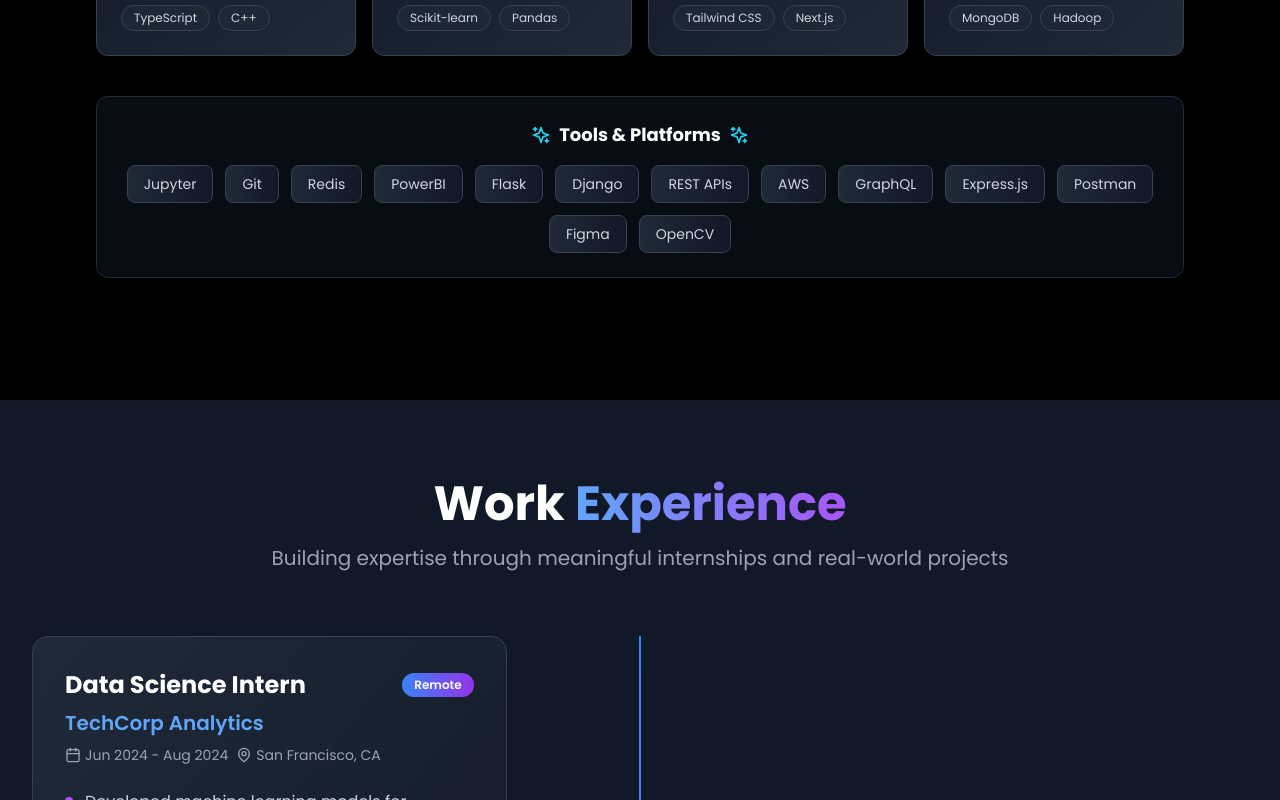
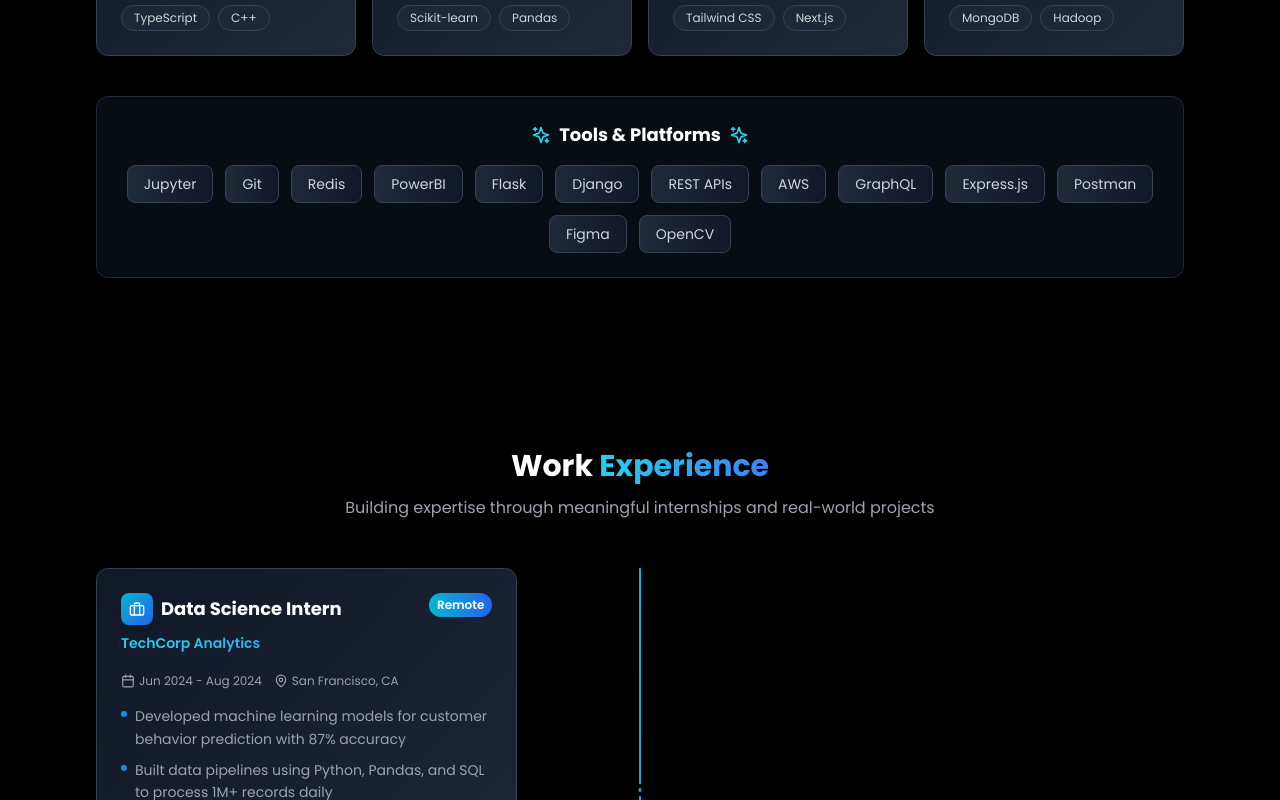
Before and after one commit to ryuzaki-ved/portfolio_website, a React (Vite) app: page / in a window 1280 px wide. Shown: the part 2000-2800 px from the top of the page. Built offline with nearby package versions, Linux system fonts and the light colour scheme.

Commit message:
Experience UI Updated

```diff
--- a/src/components/Contact.tsx
+++ b/src/components/Contact.tsx
@@ -5,7 +5,6 @@ const Contact = () => {
   const [formData, setFormData] = useState({
     name: '',
     email: '',
-    subject: '',
     message: ''
   });
 
@@ -18,129 +17,97 @@ const Contact = () => {
 
   const handleSubmit = (e: React.FormEvent) => {
     e.preventDefault();
-    // Handle form submission here
     console.log('Form submitted:', formData);
   };
 
   const contactInfo = [
     {
-      icon: <Mail className="w-6 h-6" />,
+      icon: <Mail className="w-5 h-5" />,
       title: 'Email',
       value: 'dindorevedant28@email.com',
-      link: 'mailto:vedant.dindore@email.com'
+      link: 'mailto:dindorevedant28@email.com',
+      color: 'from-cyan-500 to-blue-600'
     },
     {
-      icon: <Phone className="w-6 h-6" />,
+      icon: <Phone className="w-5 h-5" />,
       title: 'Phone',
       value: '+1 (555) 123-4567',
-      link: 'tel:+15551234567'
+      link: 'tel:+15551234567',
+      color: 'from-emerald-500 to-teal-600'
     },
     {
-      icon: <MapPin className="w-6 h-6" />,
+      icon: <MapPin className="w-5 h-5" />,
       title: 'Location',
       value: 'San Francisco, CA',
-      link: 'https://maps.google.com'
+      link: 'https://maps.google.com',
+      color: 'from-orange-500 to-amber-600'
     }
   ];
 
   const socialLinks = [
     {
-      icon: <Github className="w-6 h-6" />,
+      icon: <Github className="w-5 h-5" />,
       name: 'GitHub',
-      url: 'https://github.com',
-      color: 'hover:text-gray-400'
+      url: 'https://github.com'
     },
     {
-      icon: <Linkedin className="w-6 h-6" />,
+      icon: <Linkedin className="w-5 h-5" />,
       name: 'LinkedIn',
-      url: 'https://linkedin.com',
-      color: 'hover:text-blue-400'
+      url: 'https://linkedin.com'
     },
     {
-      icon: <Twitter className="w-6 h-6" />,
+      icon: <Twitter className="w-5 h-5" />,
       name: 'Twitter',
-      url: 'https://twitter.com',
-      color: 'hover:text-sky-400'
+      url: 'https://twitter.com'
     },
     {
-      icon: <MessageCircle className="w-6 h-6" />,
+      icon: <MessageCircle className="w-5 h-5" />,
       name: 'Discord',
-      url: 'https://discord.com',
-      color: 'hover:text-purple-400'
+      url: 'https://discord.com'
     }
   ];
 
   return (
-    <section id="contact" className="py-20 bg-gray-900" data-animation="animate-fade-in">
-      <div className="max-w-7xl mx-auto px-4 sm:px-6 lg:px-8">
-        <div className="text-center mb-16">
-          <h2 className="text-4xl sm:text-5xl font-bold text-white mb-4">
-            Get In <span className="bg-gradient-to-r from-blue-400 to-purple-500 bg-clip-text text-transparent">Touch</span>
+    <section id="contact" className="min-h-screen flex items-center justify-center bg-black py-12" data-animation="animate-fade-in">
+      <div className="max-w-6xl mx-auto px-4 sm:px-6 lg:px-8 w-full">
+        <div className="text-center mb-12">
+          <h2 className="text-3xl font-bold text-white mb-3">
+            Get In <span className="bg-gradient-to-r from-cyan-400 to-blue-500 bg-clip-text text-transparent">Touch</span>
           </h2>
-          <p className="text-xl text-gray-400 max-w-3xl mx-auto">
-            Ready to start the next chapter of my career. Let's discuss how I can contribute to your team!
+          <p className="text-base text-gray-400 max-w-2xl mx-auto">
+            Ready to discuss opportunities or collaborate on exciting projects
           </p>
         </div>
 
-        <div className="grid lg:grid-cols-2 gap-12">
-          {/* Contact Information */}
-          <div className="space-y-8" data-stagger>
-            <div>
-              <h3 className="text-2xl font-bold text-white mb-6">Let's Connect</h3>
-              <p className="text-gray-400 leading-relaxed mb-8">
-                I'm actively seeking full-time opportunities where I can apply my skills in software development,
-                data science, and machine learning. Whether you have a position available or just want to chat
-                about technology, I'd love to hear from you!
-              </p>
-            </div>
-
-            {/* Contact Info Cards */}
-            <div className="space-y-4">
+        <div className="grid md:grid-cols-3 gap-6 mb-10">
           {contactInfo.map((info, index) => (
             <a
               key={index}
               href={info.link}
-                  className="flex items-center space-x-4 magical-card bg-gradient-to-br from-gray-800 to-gray-900 p-6 rounded-xl border border-gray-700 hover:border-purple-500/50"
+              className="magical-card group relative bg-gradient-to-br from-gray-900 to-gray-800 p-6 rounded-xl border border-gray-700 hover:border-gray-600 transition-all duration-300 overflow-hidden"
+              data-stagger
             >
-                  <div className="bg-gradient-to-br from-blue-500 to-purple-600 p-3 rounded-lg text-white">
+              <div className={`absolute inset-0 bg-gradient-to-br ${info.color} opacity-0 group-hover:opacity-10 transition-opacity duration-300`}></div>
+
+              <div className="relative z-10">
+                <div className={`inline-flex p-3 rounded-lg bg-gradient-to-br ${info.color} mb-3 shadow-lg transform transition-all duration-300 group-hover:scale-110 group-hover:rotate-3`}>
+                  <div className="text-white">
                     {info.icon}
                   </div>
-                  <div>
-                    <h4 className="text-white font-semibold">{info.title}</h4>
-                    <p className="text-gray-400">{info.value}</p>
+                </div>
+                <h4 className="text-white font-semibold mb-1 text-sm">{info.title}</h4>
+                <p className="text-gray-400 text-sm">{info.value}</p>
               </div>
             </a>
           ))}
         </div>
 
-            {/* Social Links */}
+        <div className="grid md:grid-cols-2 gap-6">
+          <div className="magical-card bg-gradient-to-br from-gray-900 to-gray-800 p-6 rounded-xl border border-gray-700 hover:border-gray-600 transition-all duration-300" data-stagger>
+            <h3 className="text-lg font-bold text-white mb-4">Send a Message</h3>
+
+            <form onSubmit={handleSubmit} className="space-y-4">
               <div>
-              <h4 className="text-white font-semibold mb-4">Follow Me</h4>
-              <div className="flex space-x-4">
-                {socialLinks.map((social, index) => (
-                  <a
-                    key={index}
-                    href={social.url}
-                    className={`bg-gray-800 p-3 rounded-lg text-gray-400 ${social.color} btn-hover`}
-                    aria-label={social.name}
-                  >
-                    {social.icon}
-                  </a>
-                ))}
-              </div>
-            </div>
-          </div>
-
-          {/* Contact Form */}
-          <div className="magical-card bg-gradient-to-br from-gray-800 to-gray-900 p-8 rounded-2xl border border-gray-700" data-stagger>
-            <h3 className="text-2xl font-bold text-white mb-6">Send Me a Message</h3>
-
-            <form onSubmit={handleSubmit} className="space-y-6">
-              <div className="grid md:grid-cols-2 gap-6">
-                <div>
-                  <label htmlFor="name" className="block text-gray-300 font-medium mb-2">
-                    Name *
-                  </label>
                 <input
                   type="text"
                   id="name"
@@ -148,15 +115,12 @@ const Contact = () => {
                   value={formData.name}
                   onChange={handleChange}
                   required
-                    className="w-full bg-gray-700 border border-gray-600 rounded-lg px-4 py-3 text-white placeholder-gray-400 focus:outline-none focus:border-purple-500 focus:ring-1 focus:ring-purple-500 transition-all duration-300 focus:scale-105"
+                  className="w-full bg-gray-800 border border-gray-700 rounded-lg px-4 py-3 text-white placeholder-gray-400 focus:outline-none focus:border-cyan-500 focus:ring-1 focus:ring-cyan-500 transition-all duration-300 text-sm"
                   placeholder="Your Name"
                 />
               </div>
 
               <div>
-                  <label htmlFor="email" className="block text-gray-300 font-medium mb-2">
-                    Email *
-                  </label>
                 <input
                   type="email"
                   id="email"
@@ -164,56 +128,60 @@ const Contact = () => {
                   value={formData.email}
                   onChange={handleChange}
                   required
-                    className="w-full bg-gray-700 border border-gray-600 rounded-lg px-4 py-3 text-white placeholder-gray-400 focus:outline-none focus:border-purple-500 focus:ring-1 focus:ring-purple-500 transition-all duration-300 focus:scale-105"
+                  className="w-full bg-gray-800 border border-gray-700 rounded-lg px-4 py-3 text-white placeholder-gray-400 focus:outline-none focus:border-cyan-500 focus:ring-1 focus:ring-cyan-500 transition-all duration-300 text-sm"
                   placeholder="your.email@example.com"
-                  />
-                </div>
-              </div>
-
-              <div>
-                <label htmlFor="subject" className="block text-gray-300 font-medium mb-2">
-                  Subject *
-                </label>
-                <input
-                  type="text"
-                  id="subject"
-                  name="subject"
-                  value={formData.subject}
-                  onChange={handleChange}
-                  required
-                  className="w-full bg-gray-700 border border-gray-600 rounded-lg px-4 py-3 text-white placeholder-gray-400 focus:outline-none focus:border-purple-500 focus:ring-1 focus:ring-purple-500 transition-all duration-300 focus:scale-105"
-                  placeholder="What's this about?"
                 />
               </div>
 
               <div>
-                <label htmlFor="message" className="block text-gray-300 font-medium mb-2">
-                  Message *
-                </label>
                 <textarea
                   id="message"
                   name="message"
                   value={formData.message}
                   onChange={handleChange}
                   required
-                  rows={6}
-                  className="w-full bg-gray-700 border border-gray-600 rounded-lg px-4 py-3 text-white placeholder-gray-400 focus:outline-none focus:border-purple-500 focus:ring-1 focus:ring-purple-500 transition-all duration-300 focus:scale-105 resize-none"
-                  placeholder="Tell me about your project, opportunity, or just say hello!"
+                  rows={4}
+                  className="w-full bg-gray-800 border border-gray-700 rounded-lg px-4 py-3 text-white placeholder-gray-400 focus:outline-none focus:border-cyan-500 focus:ring-1 focus:ring-cyan-500 transition-all duration-300 resize-none text-sm"
+                  placeholder="Your message..."
                 />
               </div>
 
               <button
                 type="submit"
-                className="w-full bg-gradient-to-r from-blue-500 to-purple-600 hover:from-blue-600 hover:to-purple-700 text-white font-semibold py-4 px-6 rounded-lg btn-hover flex items-center justify-center gap-2 hover:shadow-lg hover:shadow-purple-500/30 animate-glow"
+                className="w-full bg-gradient-to-r from-cyan-500 to-blue-600 hover:from-cyan-600 hover:to-blue-700 text-white font-semibold py-3 px-6 rounded-lg btn-hover flex items-center justify-center gap-2 transition-all duration-300 text-sm"
               >
-                <Send size={20} />
+                <Send size={16} />
                 Send Message
               </button>
             </form>
+          </div>
 
-            <div className="mt-6 text-center">
-              <p className="text-gray-400 text-sm">
-                I'll get back to you within 24 hours!
+          <div className="magical-card bg-gradient-to-br from-gray-900 to-gray-800 p-6 rounded-xl border border-gray-700 hover:border-gray-600 transition-all duration-300 flex flex-col" data-stagger>
+            <h3 className="text-lg font-bold text-white mb-4">Connect With Me</h3>
+
+            <p className="text-sm text-gray-400 leading-relaxed mb-6">
+              I'm actively seeking opportunities in software development, data science, and machine learning. Let's connect and explore how we can work together!
+            </p>
+
+            <div className="grid grid-cols-4 gap-3 mt-auto">
+              {socialLinks.map((social, index) => (
+                <a
+                  key={index}
+                  href={social.url}
+                  className="group relative bg-gray-800 hover:bg-gray-700 p-4 rounded-lg text-gray-400 transition-all duration-300 overflow-hidden flex items-center justify-center"
+                  aria-label={social.name}
+                >
+                  <div className="absolute inset-0 bg-gradient-to-br from-cyan-500 to-blue-600 opacity-0 group-hover:opacity-100 transition-opacity duration-300"></div>
+                  <div className="relative z-10 text-gray-400 group-hover:text-white transform transition-all duration-300 group-hover:scale-110 group-hover:-rotate-12">
+                    {social.icon}
+                  </div>
+                </a>
+              ))}
+            </div>
+
+            <div className="mt-6 pt-6 border-t border-gray-700">
+              <p className="text-gray-400 text-xs text-center">
+                Available for full-time opportunities and freelance projects
               </p>
             </div>
           </div>
--- a/src/components/Experience.tsx
+++ b/src/components/Experience.tsx
@@ -1,5 +1,5 @@
 import React from 'react';
-import { Calendar, MapPin, ExternalLink } from 'lucide-react';
+import { Calendar, MapPin, ExternalLink, Briefcase } from 'lucide-react';
 
 const Experience = () => {
   const experiences = [
@@ -15,8 +15,8 @@ const Experience = () => {
         'Created interactive dashboards using Tableau and Power BI for stakeholder reporting',
         'Collaborated with senior data scientists on feature engineering and model optimization'
       ],
-      technologies: ['Python', 'Scikit-learn', 'Pandas', 'SQL', 'Tableau', 'Machine Learning'],
-      color: 'from-blue-500 to-purple-600'
+      technologies: ['Python', 'Scikit-learn', 'Pandas', 'SQL', 'Tableau'],
+      color: 'from-cyan-500 to-blue-600'
     },
     {
       title: 'Full Stack Developer Intern',
@@ -30,8 +30,8 @@ const Experience = () => {
         'Integrated third-party payment systems and authentication services',
         'Participated in agile development cycles and code reviews with senior developers'
       ],
-      technologies: ['React', 'Node.js', 'MongoDB', 'Express.js', 'REST APIs', 'JavaScript'],
-      color: 'from-green-500 to-teal-600'
+      technologies: ['React', 'Node.js', 'MongoDB', 'Express.js', 'REST APIs'],
+      color: 'from-emerald-500 to-teal-600'
     },
     {
       title: 'Software Engineering Intern',
@@ -45,28 +45,27 @@ const Experience = () => {
         'Contributed to open-source projects and internal tool development',
         'Gained experience with version control, testing frameworks, and CI/CD pipelines'
       ],
-      technologies: ['C++', 'SQL', 'NoSQL', 'Git', 'Linux', 'Data Structures'],
-      color: 'from-purple-500 to-pink-600'
+      technologies: ['C++', 'SQL', 'NoSQL', 'Git', 'Linux'],
+      color: 'from-orange-500 to-amber-600'
     }
   ];
 
   return (
-    <section id="experience" className="py-20 bg-gray-900" data-animation="animate-fade-in">
-      <div className="max-w-7xl mx-auto px-4 sm:px-6 lg:px-8">
-        <div className="text-center mb-16">
-          <h2 className="text-4xl sm:text-5xl font-bold text-white mb-4">
-            Work <span className="bg-gradient-to-r from-blue-400 to-purple-500 bg-clip-text text-transparent">Experience</span>
+    <section id="experience" className="min-h-screen flex items-center justify-center bg-black py-12" data-animation="animate-fade-in">
+      <div className="max-w-6xl mx-auto px-4 sm:px-6 lg:px-8 w-full">
+        <div className="text-center mb-12">
+          <h2 className="text-3xl font-bold text-white mb-3">
+            Work <span className="bg-gradient-to-r from-cyan-400 to-blue-500 bg-clip-text text-transparent">Experience</span>
           </h2>
-          <p className="text-xl text-gray-400 max-w-3xl mx-auto">
+          <p className="text-base text-gray-400 max-w-2xl mx-auto">
             Building expertise through meaningful internships and real-world projects
           </p>
         </div>
 
         <div className="relative">
-          {/* Timeline Line */}
-          <div className="absolute left-4 md:left-1/2 top-0 bottom-0 w-0.5 bg-gradient-to-b from-blue-500 to-purple-600 transform md:-translate-x-1/2"></div>
+          <div className="absolute left-4 md:left-1/2 top-0 bottom-0 w-0.5 bg-gradient-to-b from-cyan-500 via-blue-500 to-orange-500 transform md:-translate-x-1/2"></div>
 
-          <div className="space-y-12">
+          <div className="space-y-8">
             {experiences.map((exp, index) => (
               <div
                 key={index}
@@ -75,53 +74,58 @@ const Experience = () => {
                 } flex-col md:flex-row`}
                 data-stagger
               >
-                {/* Timeline Dot */}
-                <div className="absolute left-4 md:left-1/2 w-4 h-4 bg-gradient-to-r from-blue-500 to-purple-600 rounded-full transform md:-translate-x-1/2 z-10 border-4 border-gray-900 animate-glow"></div>
+                <div className="absolute left-4 md:left-1/2 w-3 h-3 rounded-full transform md:-translate-x-1/2 z-10 border-4 border-black group">
+                  <div className={`absolute inset-0 bg-gradient-to-br ${exp.color} rounded-full animate-pulse`}></div>
+                  <div className={`absolute inset-0 bg-gradient-to-br ${exp.color} rounded-full blur-md opacity-50`}></div>
+                </div>
 
-                {/* Content Card */}
                 <div className={`ml-12 md:ml-0 w-full md:w-5/12 ${index % 2 === 0 ? 'md:mr-auto md:pr-8' : 'md:ml-auto md:pl-8'}`}>
-                  <div className="magical-card bg-gradient-to-br from-gray-800 to-gray-900 p-8 rounded-2xl border border-gray-700 hover:border-purple-500/50">
-                    {/* Header */}
-                    <div className="mb-6">
-                      <div className="flex items-center justify-between mb-2">
-                        <h3 className="text-2xl font-bold text-white">{exp.title}</h3>
-                        <span className={`px-3 py-1 rounded-full text-xs font-semibold bg-gradient-to-r ${exp.color} text-white`}>
+                  <div className="magical-card group relative bg-gradient-to-br from-gray-900 to-gray-800 p-6 rounded-xl border border-gray-700 hover:border-gray-600 transition-all duration-300 overflow-hidden">
+                    <div className={`absolute inset-0 bg-gradient-to-br ${exp.color} opacity-0 group-hover:opacity-10 transition-opacity duration-300`}></div>
+
+                    <div className="relative z-10">
+                      <div className="flex items-start justify-between mb-3">
+                        <div className="flex-1">
+                          <div className="flex items-center gap-2 mb-2">
+                            <div className={`inline-flex p-2 rounded-lg bg-gradient-to-br ${exp.color} shadow-lg`}>
+                              <Briefcase className="w-4 h-4 text-white" />
+                            </div>
+                            <h3 className="text-lg font-bold text-white">{exp.title}</h3>
+                          </div>
+                          <h4 className="text-sm font-semibold mb-2 bg-gradient-to-r from-cyan-400 to-blue-500 bg-clip-text text-transparent">{exp.company}</h4>
+                        </div>
+                        <span className={`px-2 py-1 rounded-full text-xs font-semibold bg-gradient-to-r ${exp.color} text-white whitespace-nowrap`}>
                           {exp.type}
                         </span>
                       </div>
-                      <h4 className="text-xl text-blue-400 font-semibold mb-2">{exp.company}</h4>
-                      <div className="flex flex-col sm:flex-row gap-2 text-gray-400 text-sm">
+
+                      <div className="flex flex-wrap gap-3 text-gray-400 text-xs mb-4">
                         <div className="flex items-center gap-1">
-                          <Calendar size={16} />
+                          <Calendar size={14} />
                           <span>{exp.duration}</span>
                         </div>
                         <div className="flex items-center gap-1">
-                          <MapPin size={16} />
+                          <MapPin size={14} />
                           <span>{exp.location}</span>
                         </div>
                       </div>
-                    </div>
 
-                    {/* Description */}
-                    <div className="mb-6">
+                      <div className="mb-4">
                         <ul className="space-y-2">
                           {exp.description.map((item, i) => (
-                          <li key={i} className="text-gray-300 leading-relaxed flex items-start">
-                            <span className="w-2 h-2 bg-purple-500 rounded-full mt-2 mr-3 flex-shrink-0"></span>
+                            <li key={i} className="text-sm text-gray-400 leading-relaxed flex items-start">
+                              <span className={`w-1.5 h-1.5 bg-gradient-to-br ${exp.color} rounded-full mt-1.5 mr-2 flex-shrink-0`}></span>
                               {item}
                             </li>
                           ))}
                         </ul>
                       </div>
 
-                    {/* Technologies */}
-                    <div>
-                      <h5 className="text-white font-medium mb-3">Technologies Used:</h5>
                       <div className="flex flex-wrap gap-2">
                         {exp.technologies.map((tech, i) => (
                           <span
                             key={i}
-                            className="bg-gray-700 text-gray-300 px-3 py-1 rounded-full text-sm border border-gray-600 hover:border-purple-500/50 btn-hover"
+                            className="px-3 py-1 bg-gray-800/80 border border-gray-700 rounded-full text-xs text-gray-300 hover:border-gray-600 hover:bg-gray-700/80 transition-colors"
                           >
                             {tech}
                           </span>
@@ -135,19 +139,18 @@ const Experience = () => {
           </div>
         </div>
 
-        {/* Call to Action */}
-        <div className="text-center mt-16">
-          <div className="magical-card bg-gradient-to-br from-gray-800 to-gray-900 p-8 rounded-2xl border border-gray-700 max-w-2xl mx-auto" data-stagger>
-            <h3 className="text-2xl font-bold text-white mb-4">Ready for New Challenges</h3>
-            <p className="text-gray-400 mb-6">
-              Looking for full-time opportunities to apply my skills and continue growing as a developer
+        <div className="text-center mt-12">
+          <div className="magical-card bg-gradient-to-br from-gray-900 to-gray-800 p-6 rounded-xl border border-gray-700 hover:border-gray-600 max-w-2xl mx-auto transition-all duration-300" data-stagger>
+            <h3 className="text-lg font-bold text-white mb-2">Ready for New Challenges</h3>
+            <p className="text-sm text-gray-400 mb-4">
+              Looking for full-time opportunities to apply my skills and continue growing
             </p>
             <a
               href="#contact"
-              className="inline-flex items-center gap-2 bg-gradient-to-r from-blue-500 to-purple-600 hover:from-blue-600 hover:to-purple-700 text-white px-6 py-3 rounded-full font-semibold btn-hover"
+              className="inline-flex items-center gap-2 bg-gradient-to-r from-cyan-500 to-blue-600 hover:from-cyan-600 hover:to-blue-700 text-white px-5 py-2.5 rounded-lg font-semibold btn-hover text-sm transition-all duration-300"
             >
               Let's Connect
-              <ExternalLink size={18} />
+              <ExternalLink size={16} />
             </a>
           </div>
         </div>
--- a/src/components/Footer.tsx
+++ b/src/components/Footer.tsx
@@ -45,10 +45,10 @@ const Footer = () => {
             <h4 className="text-white font-semibold">Let's Connect</h4>
             <div className="space-y-2">
               <p className="text-gray-400">
-                <span className="font-medium">Email:</span> vedant.dindore@email.com
+                <span className="font-medium">Email:</span> dindorevedant28@email.com
               </p>
               <p className="text-gray-400">
-                <span className="font-medium">Location:</span> San Francisco, CA
+                <span className="font-medium">Location:</span> Pune, India
               </p>
               <p className="text-gray-400">
                 <span className="font-medium">Status:</span> Open to opportunities
```
Lines whose indentation alone changed are shown as unchanged.
